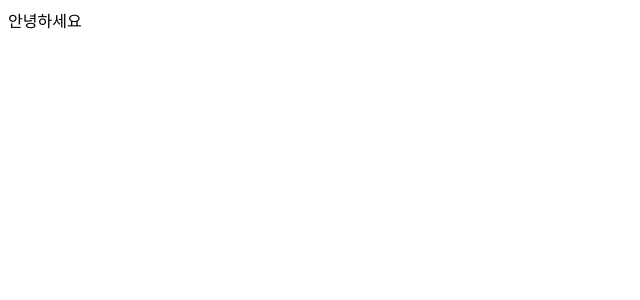
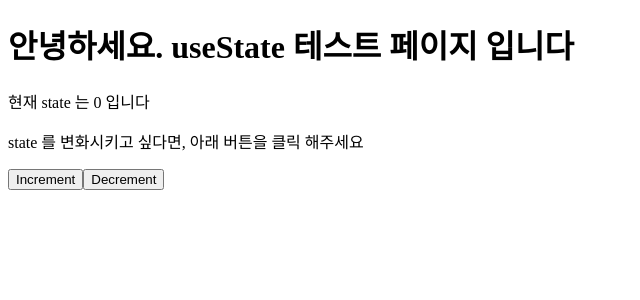
Before and after one commit to aristata/react-hooks, a React (Create React App) app: page /01 in a window 1280 px wide. Shown: the top 300 px of the page, without its empty margins (0-640 px from the left). Built offline with nearby package versions, Linux system fonts and the light colour scheme.

Commit message:
feat: 01 useState

```diff
--- a/package.json
+++ b/package.json
@@ -8,6 +8,7 @@
     "@testing-library/user-event": "^13.5.0",
     "react": "^18.2.0",
     "react-dom": "^18.2.0",
+    "react-router-dom": "^6.4.2",
     "react-scripts": "5.0.1",
     "web-vitals": "^2.1.4"
   },
--- /dev/null
+++ b/src/01_useState/UseStatePage.js
@@ -0,0 +1,18 @@
+import { useState } from "react";
+
+const UseStatePage = () => {
+  const [item, setItem] = useState(0);
+  const incrementItem = () => setItem((prev) => prev + 1);
+  const decrementItem = () => setItem((prev) => prev - 1);
+  return (
+    <div>
+      <h1>안녕하세요. useState 테스트 페이지 입니다</h1>
+      <p>현재 state 는 {item} 입니다</p>
+      <p>state 를 변화시키고 싶다면, 아래 버튼을 클릭 해주세요</p>
+      <button onClick={incrementItem}>Increment</button>
+      <button onClick={decrementItem}>Decrement</button>
+    </div>
+  );
+};
+
+export default UseStatePage;
--- a/src/App.js
+++ b/src/App.js
@@ -1,8 +1,13 @@
+import { BrowserRouter, Route, Routes } from "react-router-dom";
+import UseStatePage from "./01_useState/UseStatePage";
+
 function App() {
   return (
-    <>
-      <span>안녕하세요</span>
-    </>
+    <BrowserRouter>
+      <Routes>
+        <Route path="/01" element={<UseStatePage />} />
+      </Routes>
+    </BrowserRouter>
   );
 }
 
```
Also changed, not shown: 1 other file (tests, documents, lock files or other folders).
